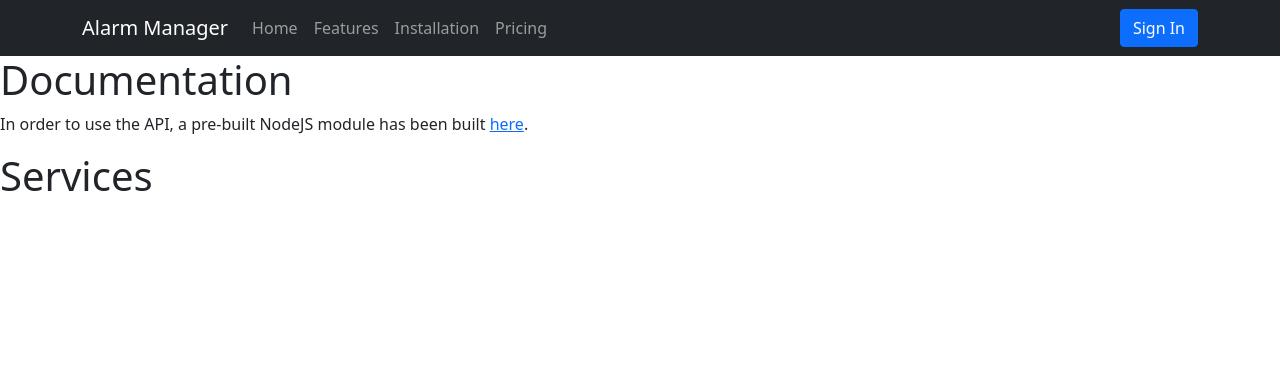
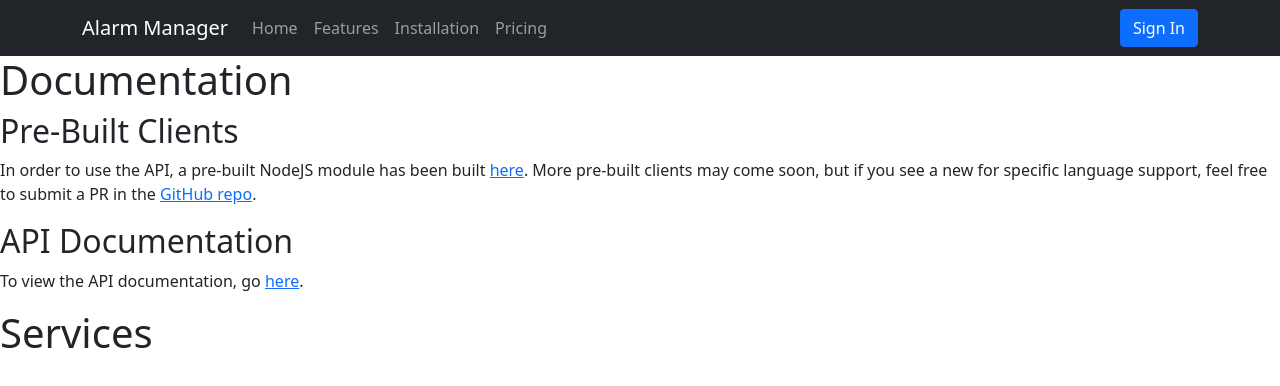
Before and after one commit to MitchStark10/alarm-manager, a React (Create React App) app in the folder client/: page /documentation in a window 1280 px wide. Shown: the top 386 px of the page. Built offline with nearby package versions, Linux system fonts and the light colour scheme.

Commit message:
basic additional docs

```diff
--- a/client/src/pages/Documentation.tsx
+++ b/client/src/pages/Documentation.tsx
@@ -2,14 +2,18 @@ export default function Usage() {
     return (
         <>
             <h1>Documentation</h1>
+            <h2>Pre-Built Clients</h2>
             <p>
                 In order to use the API, a pre-built NodeJS module has been
                 built{' '}
                 <a href="https://github.com/MitchStark10/alarm-manager-node-client">
                     here
                 </a>
-                .
+                . More pre-built clients may come soon, but if you see a new for specific language support,
+                feel free to submit a PR in the <a href="https://github.com/MitchStark10/alarm-manager/issues">GitHub repo</a>.
             </p>
+            <h2>API Documentation</h2>
+            <p>To view the API documentation, go <a href="https://localhost:8080/api-docs">here</a>.</p>
 
             <h1>Services</h1>
         </>
```
